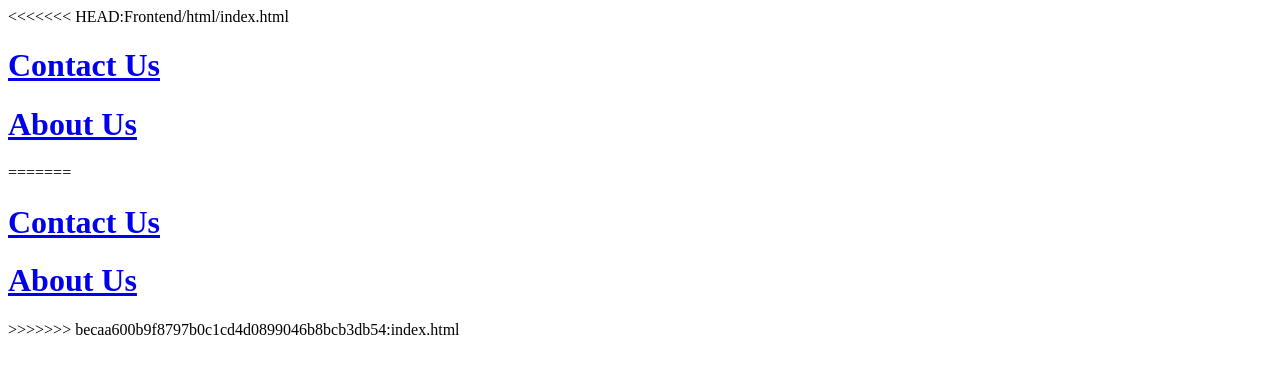
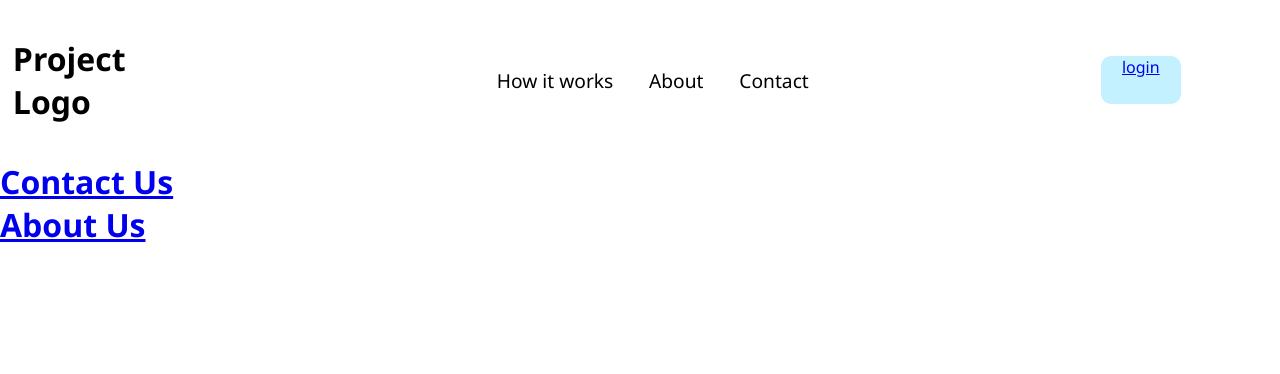
Before and after one commit to SumitKrShakya/Smart-India-Hackathon-2022, a plain HTML site: page index.html in a window 1280 px wide. Drawn offline with Linux system fonts and the light colour scheme.

Commit message:
navbar 70 completed

```diff
--- a/Frontend/css/index.css
+++ b/Frontend/css/index.css
@@ -0,0 +1,59 @@
+*{
+    margin: 0%;
+    font-family: 'Segoe UI', Tahoma, Geneva, Verdana, sans-serif;
+}
+.navbar{
+    width: 100vw;
+    height: 20vh;
+    /* background-color: aqua; */
+
+    display: flex;
+    flex-direction: row;
+    justify-content: center;
+    align-items: center;
+}
+.logo{
+    flex: 1;
+    /* background-color: blue; */
+    margin: 0% 1%;
+}
+.navbar_list{
+    flex: 5;
+    display: flex;
+    flex-direction: row;
+    justify-content: center;
+    align-items: center;
+    font-size: 1.2rem;
+    /* justify-content: space-evenly; */
+}
+.How_it_works{
+    /* background-color:red ; */
+    margin: 0% 2%;
+}
+.About{
+    /* background-color:blue ; */
+    margin: 0% 2%;
+
+}
+.contact{
+    /* background-color:blueviolet ; */
+    margin: 0% 2%;
+
+}
+.login{
+    flex: 1;
+    /* background-color: rgb(196, 241, 255); */
+    height: 50%;
+    width: 50%;
+    display: flex;
+    align-items: center;
+}
+.login_btn{
+
+    background-color: rgb(196, 241, 255);
+    /* background-color: rgb(156, 98, 26); */
+    height: 60%;
+    width: 5rem;
+    text-align: center;
+    border-radius: 10px;
+}
--- a/index.html
+++ b/index.html
@@ -5,20 +5,33 @@
     <meta charset="UTF-8">
     <meta http-equiv="X-UA-Compatible" content="IE=edge">
     <meta name="viewport" content="width=device-width, initial-scale=1.0">
+    <link rel="stylesheet" href="/Frontend/css/index.css">
     <title>Home</title>
 </head>
 
 <body>
-<<<<<<< HEAD:Frontend/html/index.html
     <div class="navbar">
+        <div class="logo"><h1>Project Logo</h1></div>
+        <div class="navbar_list">
 
+            <div class="How_it_works">
+                How it works
+            </div>
+            <div class="About">
+                About
+            </div>
+            <div class="contact">
+                Contact
+            </div>
+        </div>
+        <div class="login">
+            <div class="login_btn">
+                <a href="#">login</a>
+            </div>
+        </div>
     </div>
-    <h1><a href="contact_us.html">Contact Us</a></h1>
-    <h1><a href="about_us.html">About Us</a></h1>
-=======
     <h1><a href="/Frontend/html/contact_us.html">Contact Us</a></h1>
     <h1><a href="/Frontend/html/about_us.html">About Us</a></h1>
->>>>>>> becaa600b9f8797b0c1cd4d0899046b8bcb3db54:index.html
 </body>
 
 </html>
```
